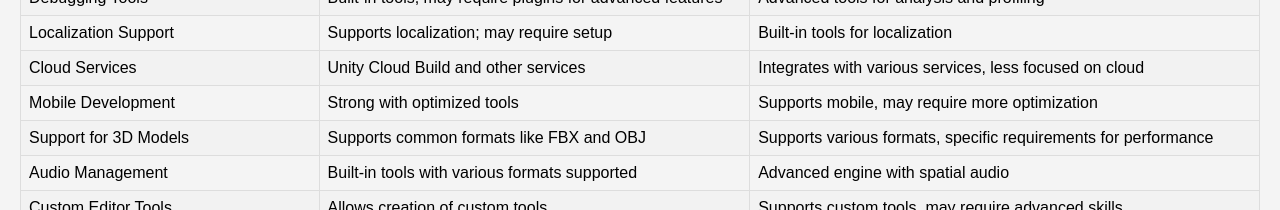
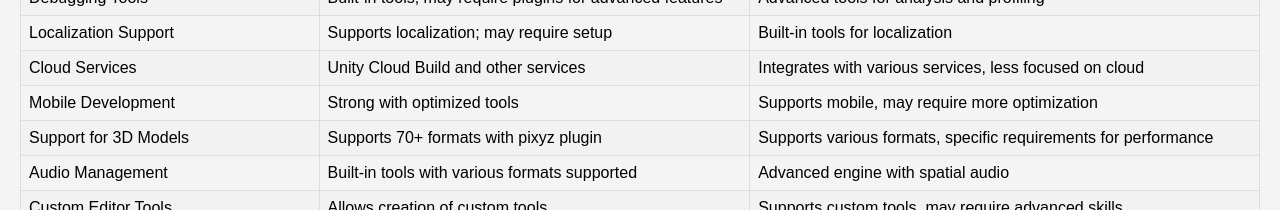
Before and after one commit to DKTECHDATA/Unity-VS-Unreal, a plain HTML site: page index.html in a window 1280 px wide. Shown: the part 3000-3210 px from the top of the page. Drawn offline with Linux system fonts and the light colour scheme.

Commit message:
Update index.html

```diff
--- a/index.html
+++ b/index.html
@@ -223,7 +223,7 @@
                 </tr>
                 <tr>
                     <td>Support for 3D Models</td>
-                    <td>Supports common formats like FBX and OBJ</td>
+                    <td>Supports 70+ formats with pixyz plugin </td>
                     <td>Supports various formats, specific requirements for performance</td>
                 </tr>
                 <tr>
```
